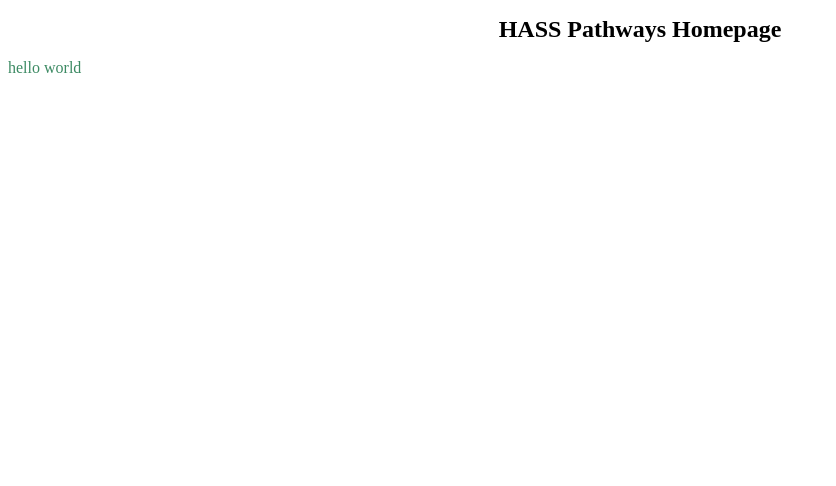
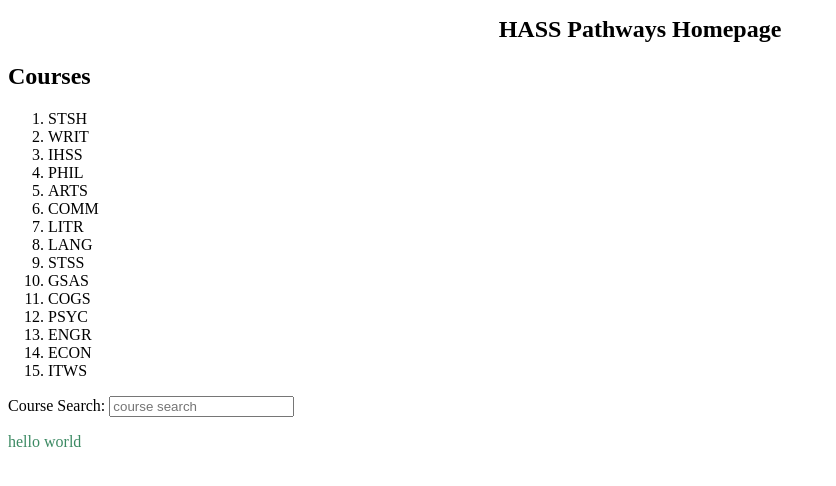
Before and after one commit to Bram-Hub/HASSPathways, a Flask app: page / in a window 1280 px wide. Shown: the top 486 px of the page, without its empty margins (0-836 px from the left). Run offline with Flask 2, Linux system fonts and the light colour scheme.

Commit message:
made a list of the different sections and rough new search bar
working on learning how to make the webpage look nicer and then adding hyperlinks to different parts, but got something to work off of at least

```diff
--- a/backend/AdminPortal/templates/homepage.html
+++ b/backend/AdminPortal/templates/homepage.html
@@ -2,10 +2,50 @@
 <html>
 <head>
     <title>HASS Pathways</title>
-    <link rel="stylesheet" href="hp.css">
+    <link rel="stylesheet" type="text/css" href="hp.css" />
 </head>
 <body>
     <h1> HASS Pathways Homepage </h1>
+    <!--can automate this later -->
+
+
+    <div class="courseSection">
+        <h2> Courses </h2>
+        <ol>
+        <li> STSH </li>
+        <li> WRIT </li>
+        <li> IHSS </li>
+        <li> PHIL </li>
+        <li> ARTS </li>
+        <li> COMM </li>
+        <li> LITR </li>
+        <li> LANG </li>
+        <li> STSS </li>
+        <li> GSAS </li>
+        <li> COGS </li>
+        <li> PSYC </li>
+        <li> ENGR </li>
+        <li> ECON </li>
+        <li> ITWS </li>
+        </ol>
+    </div>
+
+    <div class="courseSearch">
+        <!--form will go eventaully to json file? or that might be later -->
+        <form method="POST">
+            <label for="courseSearch"> Course Search: </label>
+            <input type="text"
+                name="courseSearch"
+                placeholder="course search"
+            >
+    </div>
+
     <p id = "first"> hello world </p>
+
 </body>
+
+
+
+
+
 </html>
--- a/backend/AdminPortal/templates/hp.css
+++ b/backend/AdminPortal/templates/hp.css
@@ -8,3 +8,9 @@ p{
     text-align:left;
     color:#3C8A63;
 }
+.box{
+
+}
+.box[style] {
+
+}
```
